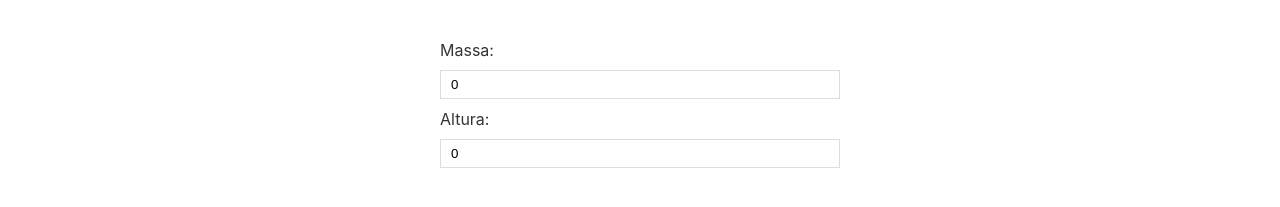
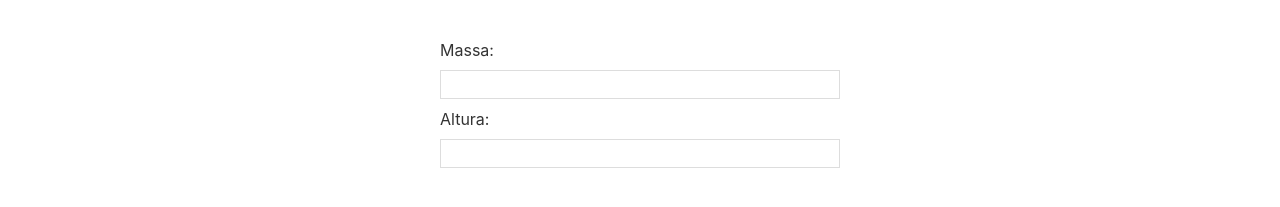
Before and after one commit to orivaldosantana/app_imc_reactjs_hooks, a React (Create React App) app in the folder app-imc/: page / in a window 1280 px wide. Shown: the part 153-360 px from the top of the page. Built offline with nearby package versions, Linux system fonts and the light colour scheme.

Commit message:
capturando dados de formulário com useSate

```diff
--- a/app-imc/src/components/form.js
+++ b/app-imc/src/components/form.js
@@ -1,11 +1,28 @@
+import { useState } from 'react'
+
 const Form = () => {
+  const [mass, setMass] = useState('')
+  const [height, setHeight] = useState('')
   return (
     <div className="Form">
       <form>
         <label>Massa:</label>
-        <input type="number" required value="0" />
+        <input
+          type="number"
+          value={mass}
+          required
+          onChange={e => {
+            console.log(e.target.value)
+            setMass(e.target.value)
+          }}
+        />
         <label>Altura:</label>
-        <input type="number" required value="0" />
+        <input
+          type="number"
+          required
+          value={height}
+          onChange={e => setHeight(e.target.value)}
+        />
       </form>
     </div>
   )
```
